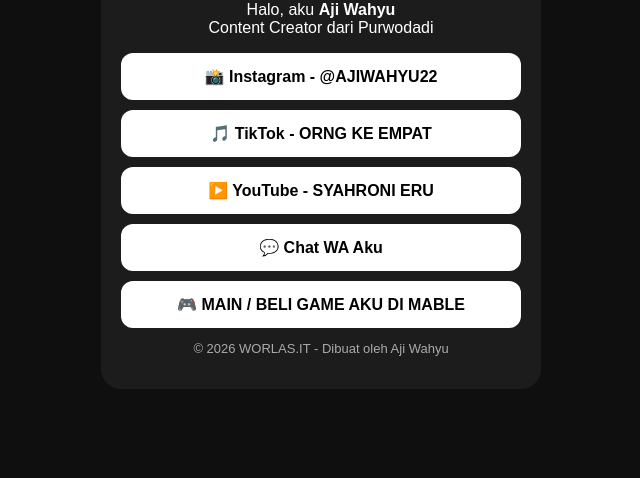
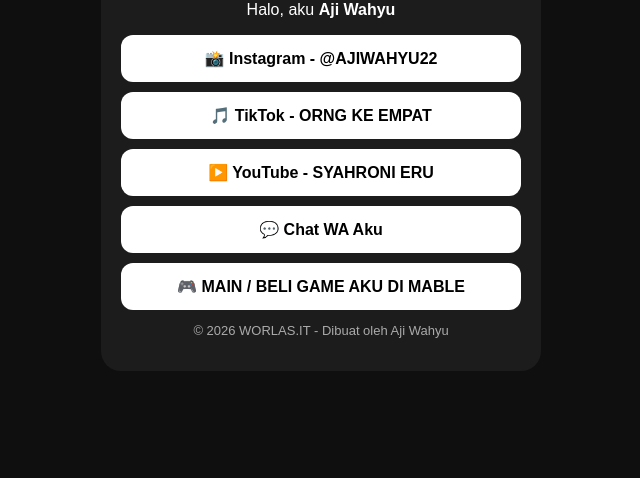
Before and after one commit to syahronieru123-afk/worlas, a plain HTML site: page index.html in a window 1280 px wide. Shown: the part 322-800 px from the top of the page, without its empty margins (319-959 px from the left). Drawn offline with Linux system fonts and the light colour scheme.

Commit message:
Update introduction paragraph in index.html
Removed extra content from the introduction paragraph.

```diff
--- a/index.html
+++ b/index.html
@@ -1,4 +1,4 @@
-<!DOCTYPE html>
+ <!DOCTYPE html>
 <html>
 <head>
 <meta name="viewport" content="width=device-width, initial-scale=1">
@@ -16,7 +16,7 @@ a.btn:hover{background:#ffcc00}
 <div class="box">
 <img src="worlas_logo_1.png" style="width:200px;border-radius:15px">
 <h1>WORLAS.IT</h1>
-<p>Halo, aku <b>Aji Wahyu</b><br>Content Creator dari Purwodadi</p>
+<p>Halo, aku <b>Aji Wahyu</b></p>
 <a class="btn" href="https://instagram.com/AJIWAHYU22">📸 Instagram - @AJIWAHYU22</a>
 <a class="btn" href="https://tiktok.com/@orangkeempat">🎵 TikTok - ORNG KE EMPAT</a>
 <a class="btn" href="https://youtube.com/@SYAHRONIERU">▶️ YouTube - SYAHRONI ERU</a>
```
